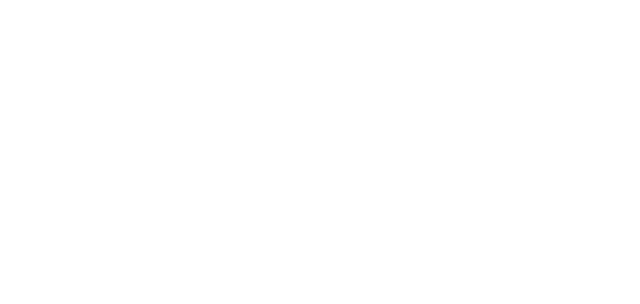
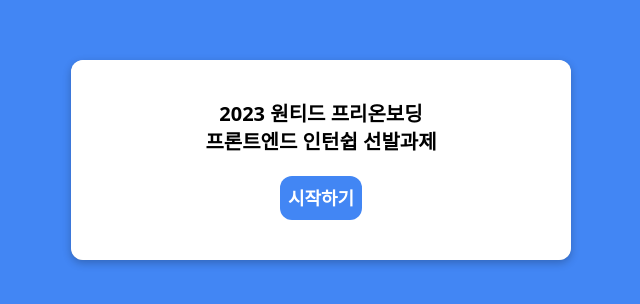
Before and after one commit to pySoo/wanted-pre-onboarding-frontend, a React (Create React App) app: page / in a window 1280 px wide. Shown: the part 240-544 px from the top of the page, without its empty margins (319-959 px from the left). Built offline with nearby package versions, Linux system fonts and the light colour scheme.

Commit message:
feat: 메인 페이지 추가

```diff
--- a/src/App.tsx
+++ b/src/App.tsx
@@ -6,6 +6,7 @@
 import TodoList from "pages/TodoList";
 import NotFound from "pages/NotFound";
 import Main from "pages/Main";
+import Welcome from "pages/Welcome";
 
 const router = createBrowserRouter([
   {
@@ -13,6 +14,7 @@
     element: <Main />,
     errorElement: <NotFound />,
     children: [
+      { index: true, element: <Welcome /> },
       { path: path.signup, element: <SignUp /> },
       { path: path.signin, element: <SignIn /> },
       { path: path.todo, element: <TodoList /> },
--- /dev/null
+++ b/src/pages/Welcome.tsx
@@ -0,0 +1,25 @@
+import Card from "components/Card";
+import CardContainer from "components/CardContainer";
+import { useNavigate } from "react-router-dom";
+import { path } from "routes/path";
+
+export default function Welcome() {
+  const navigate = useNavigate();
+  const directToSignIn = () => navigate(path.signin);
+
+  return (
+    <CardContainer bgColor="primary">
+      <Card css="p-10 flex flex-col items-center whitespace-pre-line text-center">
+        <p className="text-xl font-semibold">
+          {`2023 원티드 프리온보딩 \n 프론트엔드 인턴쉽 선발과제`}
+        </p>
+        <button
+          className="text-lg font-semibold mt-5 bg-primary text-white rounded-xl p-2 hover:bg-blue-400"
+          onClick={directToSignIn}
+        >
+          시작하기
+        </button>
+      </Card>
+    </CardContainer>
+  );
+}
```
